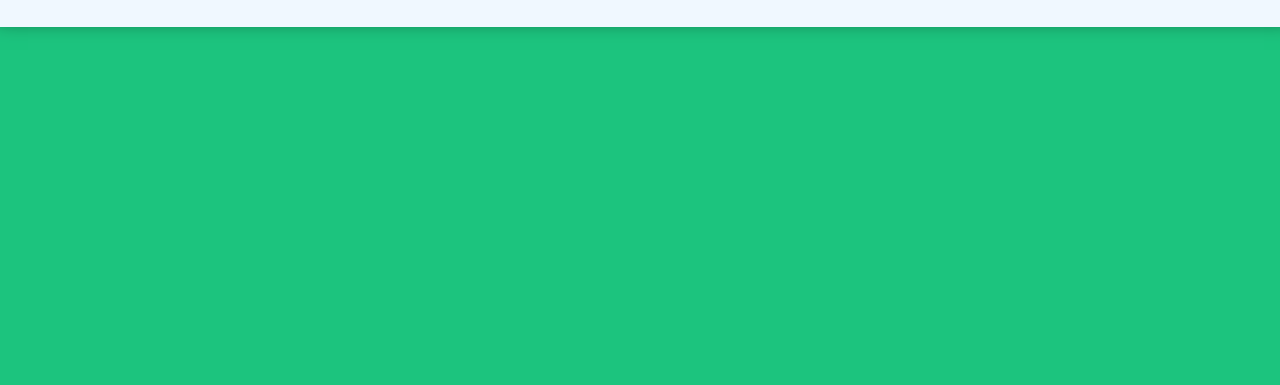
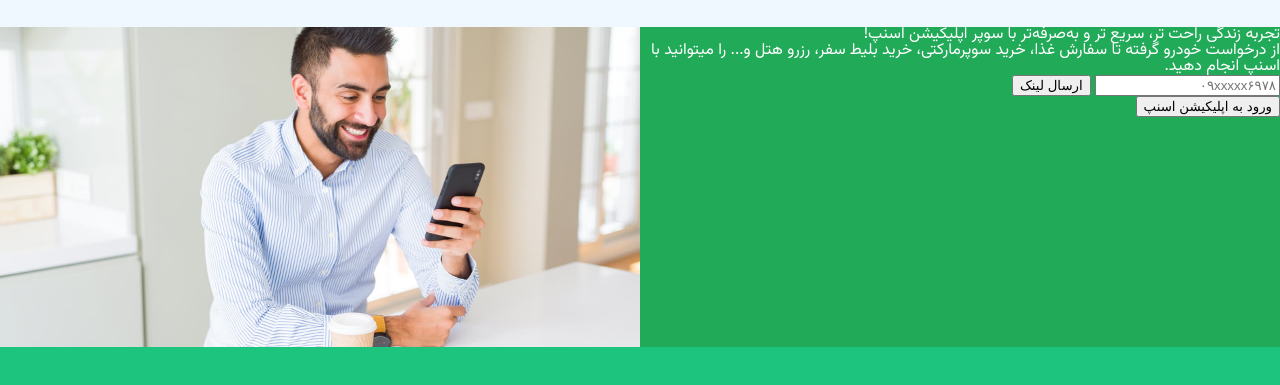
Before and after one commit to Peter-diper/Snapp, a plain HTML site: page index.html in a window 1280 px wide. Shown: the part 63-448 px from the top of the page. Drawn offline with Linux system fonts and the light colour scheme.

Commit message:
building hero section | finished the image part

```diff
--- a/index.html
+++ b/index.html
@@ -40,5 +40,24 @@
             </div>
         </div>
     </navbar>
+
+
+    <!-- hero section -->
+    <div class="hero-section">
+        <!-- hero intro -->
+        <div class="hero-section__intro">
+            <h3> تجربه زندگی راحت تر، سریع تر و به‌صرفه‌تر با سوپر اپلیکیشن اسنپ!</h3>
+            <p>
+                از درخواست خودرو گرفته تا سفارش غذا، خرید سوپرمارکتی، خرید بلیط سفر، رزرو هتل و... را میتوانید با اسنپ انجام دهید.
+            </p>
+            <form action="">
+                <input type="text" placeholder="۰۹xxxxx۶۹۷۸">
+                <button>ارسال لینک</button>
+            </form>
+            <button>ورود به اپلیکیشن اسنپ</button>
+        </div>
+        <!-- hero image -->
+        <div class="hero-section__image"></div>
+    </div>
 </body>
 </html>
--- a/src/style/style.css
+++ b/src/style/style.css
@@ -78,3 +78,25 @@ body{
     color: #636363;
     font-weight:300 ;
 }
+
+
+/*
+* hero section
+*/
+.hero-section{
+    display: flex;
+}
+
+.hero-section__intro{
+    color: rgb(255, 255, 255);
+    background-color: #21aa58;
+    width: 50%;
+
+}
+
+.hero-section__image{
+    background: url(../img/hero-section.jpg) center center/cover ;
+    height: 40vh;
+    width: 50%;
+    transform: rotatey(180deg);
+}
```
Also changed, not shown: src/img/hero-section.jpg (added).
